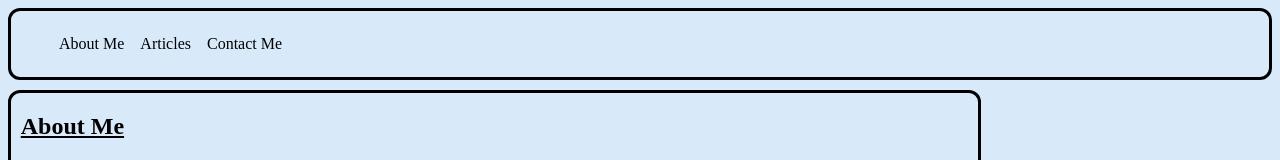
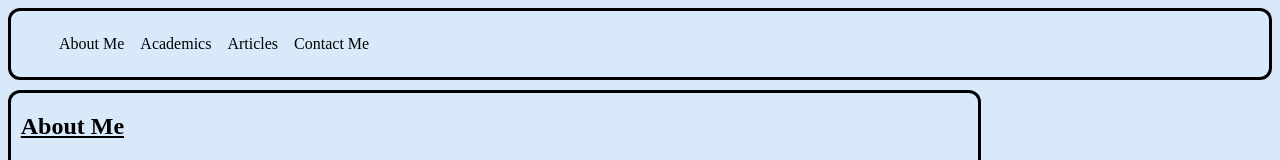
Before and after one commit to adam08shannon/adam08shannon.github.io, a plain HTML site: page index.html in a window 1280 px wide. Shown: the top 160 px of the page. Drawn offline with Linux system fonts and the light colour scheme.

Commit message:
Added extra nav info

```diff
--- a/index.html
+++ b/index.html
@@ -9,6 +9,7 @@
     <section class="heading">
         <ul class="nav-list">
             <li>About Me</li>
+            <li>Academics</li>
             <li>Articles</li>
             <li>Contact Me</li>
         </ul>
```
